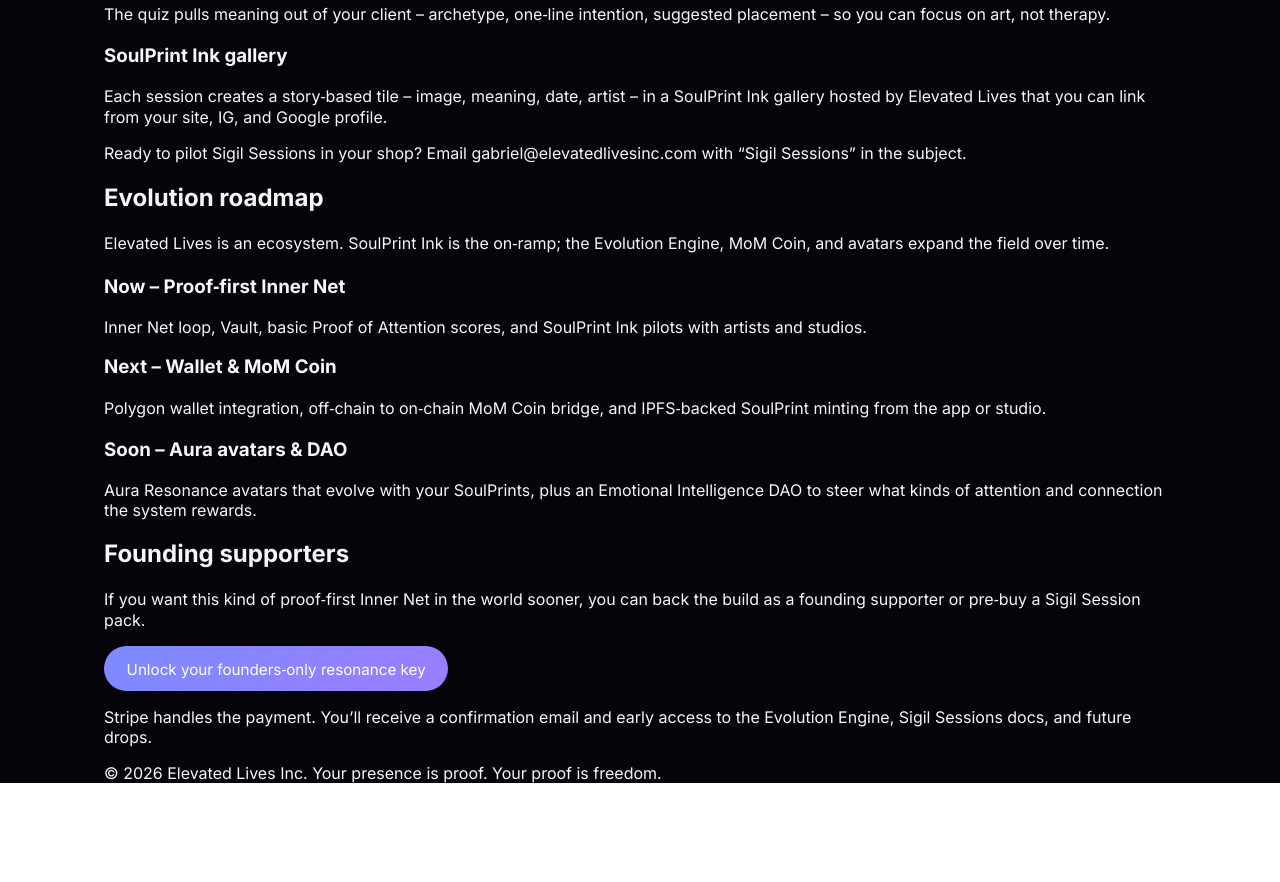
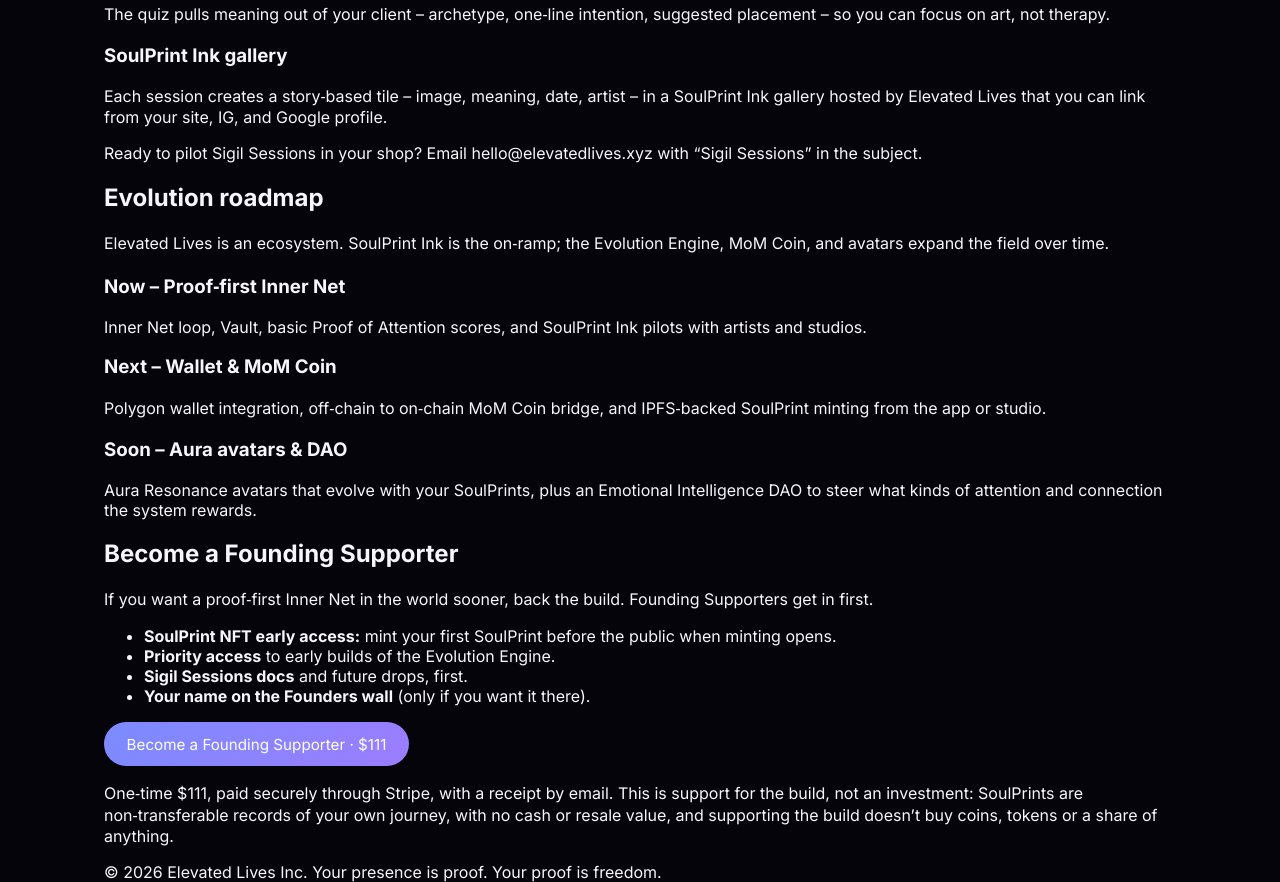
Before and after one commit to ElevatedLivesInc/elevatedlives, a plain HTML site: page index.html in a window 1280 px wide. Shown: the part 2166-3048 px from the top of the page. Before the commit the page ends 2949 px from the top, so only its background shows below. Drawn offline with Linux system fonts and the light colour scheme.

Commit message:
feat: Founding Supporter offer with SoulPrint NFT early access, honest terms, working contact address
- Support section: 'resonance key fragment' becomes Become a Founding Supporter · $111, with SoulPrint NFT early access, Evolution Engine priority, Sigil docs and the Founders wall.
- Plain line that it's support, not an investment: SoulPrints are non-transferable with no cash or resale value (CLAUDE.md §5).
- Contact moves off elevatedlivesinc.com (not registered, mail bounces) to hello@elevatedlives.xyz.

Co-Authored-By: Claude Opus 5.5 <noreply@anthropic.com>
Claude-Session: https://claude.ai/code/session_01Q6fFSAgrsyoH3B2uNoyZA7

```diff
--- a/index.html
+++ b/index.html
@@ -251,7 +251,7 @@
 
       <p class="small">
         Ready to pilot Sigil Sessions in your shop? Email
-        <a href="mailto:gabriel@elevatedlivesinc.com">gabriel@elevatedlivesinc.com</a>
+        <a href="mailto:hello@elevatedlives.xyz">hello@elevatedlives.xyz</a>
         with “Sigil Sessions” in the subject.
       </p>
     </div>
@@ -296,22 +296,30 @@
   <!-- SUPPORT -->
   <section id="support" class="section dark">
     <div class="container">
-      <h2>Founding supporters</h2>
+      <h2>Become a Founding Supporter</h2>
       <p class="section-lead">
-        If you want this kind of proof‑first Inner Net in the world sooner,
-        you can back the build as a founding supporter or pre‑buy a Sigil
-        Session pack.
+        If you want a proof‑first Inner Net in the world sooner, back the build.
+        Founding Supporters get in first.
       </p>
+
+      <ul class="bullets">
+        <li><strong>SoulPrint NFT early access:</strong> mint your first SoulPrint before the public when minting opens.</li>
+        <li><strong>Priority access</strong> to early builds of the Evolution Engine.</li>
+        <li><strong>Sigil Sessions docs</strong> and future drops, first.</li>
+        <li><strong>Your name on the Founders wall</strong> (only if you want it there).</li>
+      </ul>
 
       <a class="btn stripe"
          href="https://buy.stripe.com/6oUeVd3Z74wCgPffdj18c00"
          target="_blank" rel="noopener">
-        Unlock your founders‑only resonance key
+        Become a Founding Supporter · $111
       </a>
 
       <p class="small">
-        Stripe handles the payment. You’ll receive a confirmation email and
-        early access to the Evolution Engine, Sigil Sessions docs, and future drops.
+        One‑time $111, paid securely through Stripe, with a receipt by email.
+        This is support for the build, not an investment: SoulPrints are
+        non‑transferable records of your own journey, with no cash or resale value,
+        and supporting the build doesn’t buy coins, tokens or a share of anything.
       </p>
     </div>
   </section>
```
